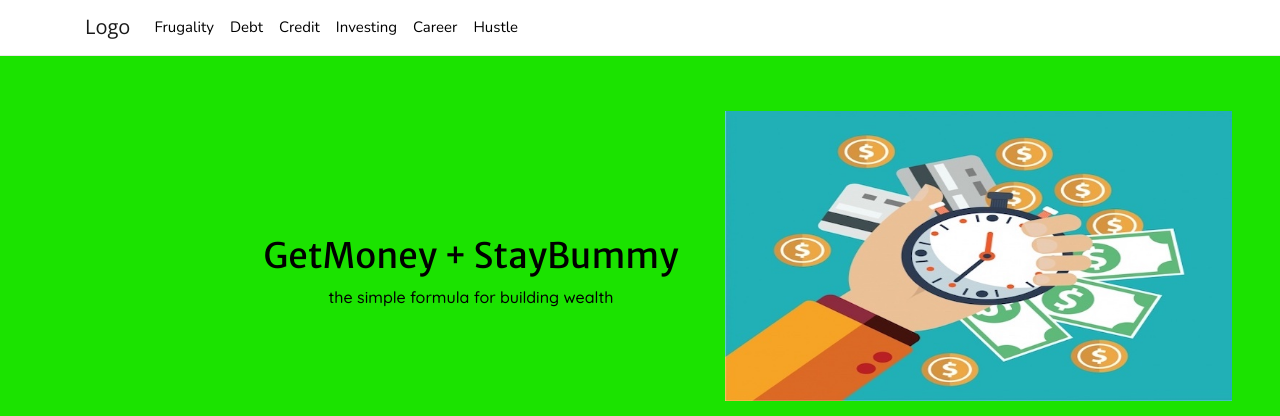
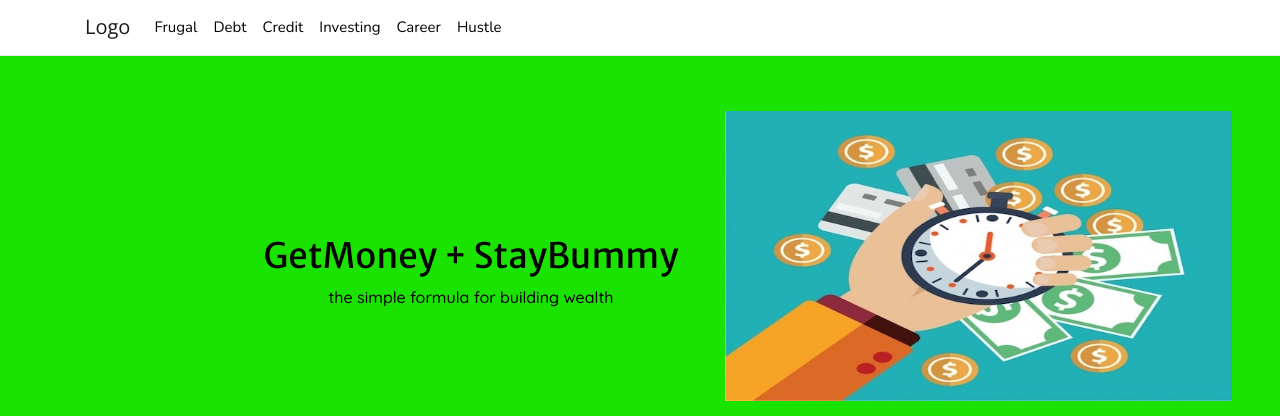
Before and after one commit to jaimelovera/personal-finance-blog, a Django app: page / in a window 1280 px wide. Shown: the top 416 px of the page. Run offline with Django 3.2, Linux system fonts and the light colour scheme; some libraries are stand-ins or nearby versions.

Commit message:
small touches to homepage

```diff
--- a/base/templates/base/base.html
+++ b/base/templates/base/base.html
@@ -23,8 +23,8 @@
 				</button>
 	      		<div class="collapse navbar-collapse" id="navbarResponsive">
 					<ul class="navbar-nav">
-						<li class="nav-item frugality-active">
-							<a class="nav-link py-0" href="#">Frugality</a>
+						<li class="nav-item frugal-active">
+							<a class="nav-link py-0" href="#">Frugal</a>
 						</li>
 						<li class="nav-item debt-active">
 							<a class="nav-link py-0" href="#">Debt</a>
```
